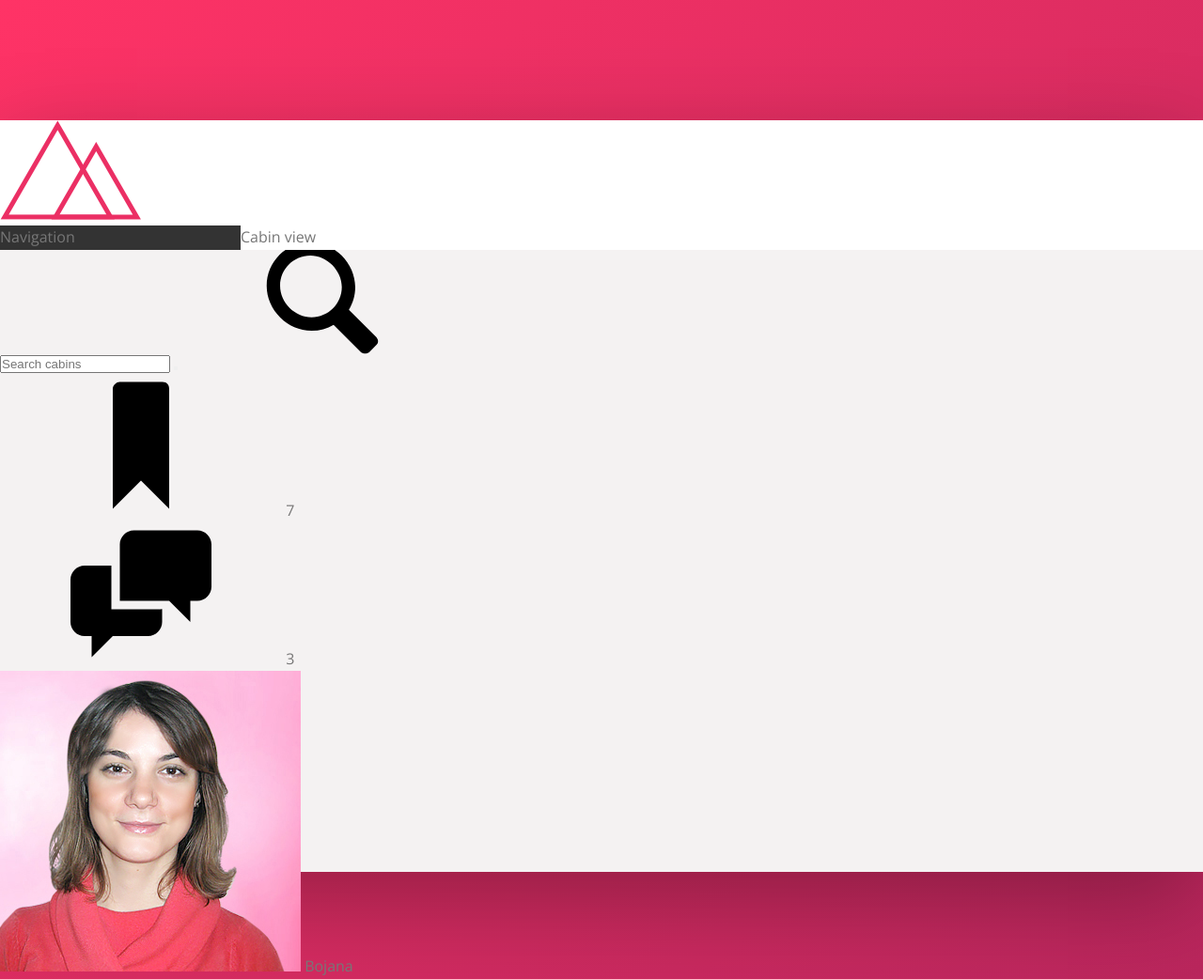
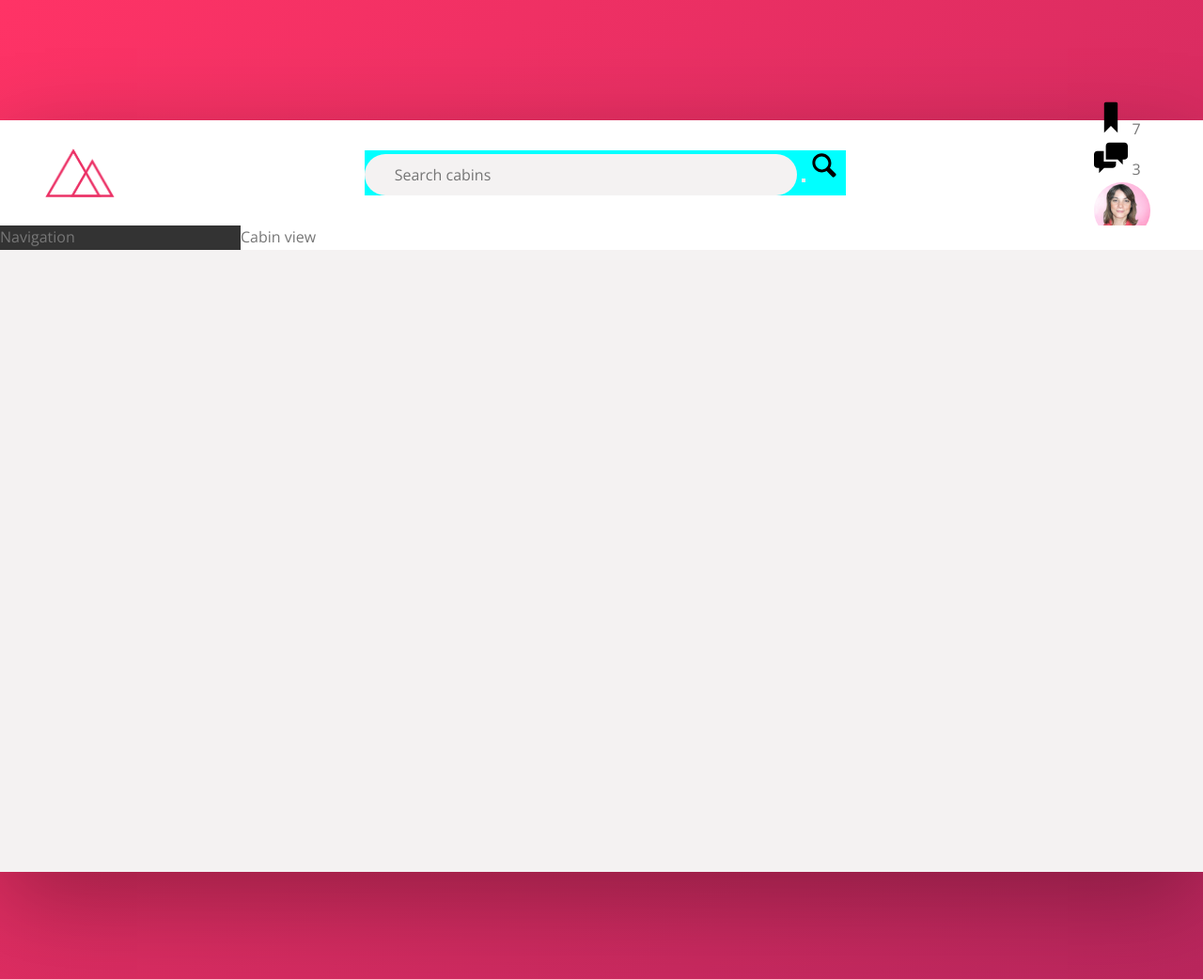
Before and after one commit to Bojana-J/Mountains, a website: page index.html in a window 1280 px wide. Shown: the top 1042 px of the page at 94% size. Drawn offline with nearby package versions, Linux system fonts and the light colour scheme.

Commit message:
style icons

```diff
--- a/index.html
+++ b/index.html
@@ -14,7 +14,7 @@
         <div class="container">
             <header class="header">
                 <img src="img/logo.png" alt="logo" class="logo">
-                <form action="#">
+                <form action="#" class="search">
                     <input type="text" class="search__input" placeholder="Search cabins" >
                     <button class="search__button"></button>
                     <svg class="search__icon">
@@ -24,7 +24,7 @@
 
                 <nav class="user-nav">
                     <div class="user-nav__icon-box">
-                        <svg class="user-nav__bookmark">
+                        <svg class="user-nav__icon">
                             <use xlink:href="img/sprite.svg#icon-bookmark" ></use>
                         </svg>
                         <span class="user-nav__notification">7</span>
--- a/sass/_components.scss
+++ b/sass/_components.scss
@@ -0,0 +1,66 @@
+.logo {
+    height: 3.25rem;
+    margin-left: 3rem;
+}
+
+.search {
+    background-color: aqua;
+    flex: 0 0 40%;
+
+    &__input {
+        font-family: inherit;
+        font-size: inherit;
+        color: inherit;
+        background-color: var(--color-grey-light-2);
+        border: none;
+        padding: .7rem 2rem;
+        border-radius: 100px;
+        width: 90%;
+        transition: all .2s;
+
+        &:focus {
+            outline: none;
+            width: 100%;
+            background-color: var(--color-grey-light-3);
+        }
+    }
+
+    &__button {
+
+    }
+
+    &__icon {
+        height: 2rem;
+        width: 2rem;
+    }
+}
+
+.user-nav {
+    &__icon-box{
+
+    }
+
+    &__icon {
+        height: 2.25rem;
+        width: 2.25rem;
+    }
+
+    &__notification {
+
+    }
+
+    &__user {
+
+    }
+
+    &__user-photo {
+        height: 3.75rem;
+        border-radius: 50%;
+    }
+
+    &__user-name {
+
+    }
+
+
+}
--- a/sass/_layout.scss
+++ b/sass/_layout.scss
@@ -11,6 +11,10 @@
   height: 7rem;
   background-color: #fff;
   border-bottom: var(--color-grey-light-2);
+
+  display: flex;
+  justify-content: space-between;
+  align-items: center;
 }
 
 .content {
```
Also changed, not shown: css/style.css. Lines whose indentation alone changed are shown as unchanged.
